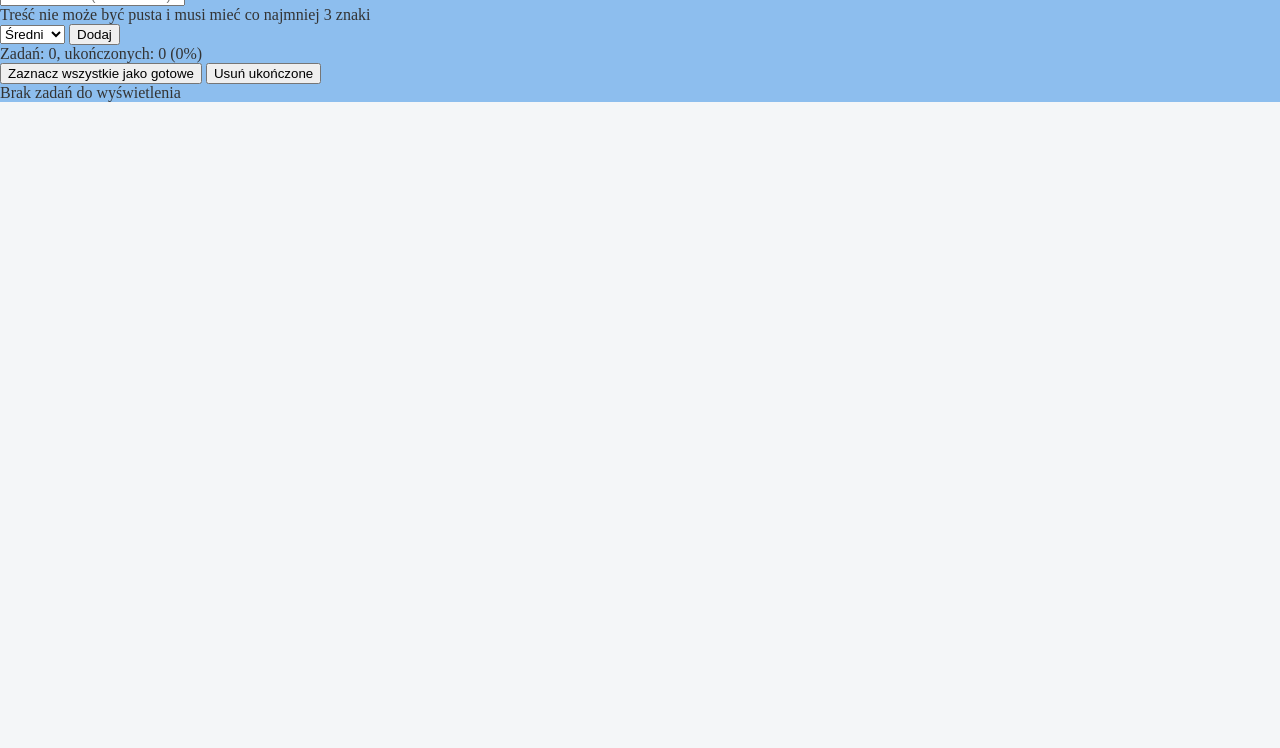
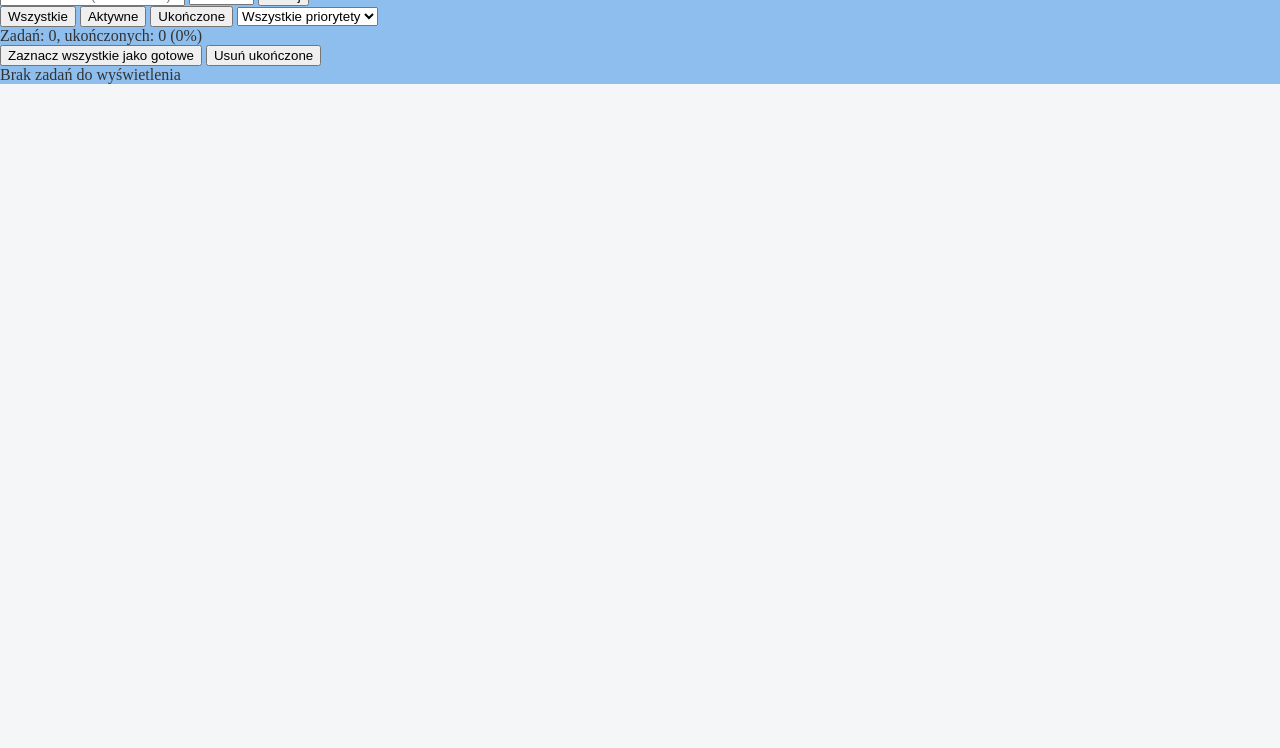
Before and after one commit to Dami97pl/KasztanProjekt, a plain HTML site: page index.html in a window 1280 px wide. Shown: the part 52-800 px from the top of the page. Drawn offline with nearby package versions, Linux system fonts and the light colour scheme.

Commit message:
Zamiana nazw z angielskich na polskie i dokończenie budowy struktury w html

```diff
--- a/index.html
+++ b/index.html
@@ -7,46 +7,50 @@
     <link rel="stylesheet" href="main.css">
     <script src="https://code.jquery.com/jquery-4.0.0.min.js" integrity="sha256-OaVG6prZf4v69dPg6PhVattBXkcOWQB62pdZ3ORyrao=" crossorigin="anonymous"></script>
     <script>
+        $(function(){
 
+        })
     </script>
 </head>
 <body>
-    <div class="container">
+    <div class="kontener">
         <header>
             <h1>Menedżer zadań (TO-DO)</h1>
         </header>
 
-        <div class="content">
-            <form class="task_form">
-                <input type="text" id="task_input" placeholder="Treść zadania (min. 3 znaki)">
-                <div id="error_text" class="error_text">Treść nie może być pusta i musi mieć co najmniej 3 znaki</div>
-                <select id="priority_select">
+        <div class="zawartosc">
+            <form class="formularz">
+                <input type="text" id="tresc" placeholder="Treść zadania (min. 3 znaki)">
+                <select id="priorytet">
                     <option value="niski">Niski</option>
                     <option value="sredni" selected>Średni</option>
                     <option value="wysoki">Wysoki</option>
                 </select>
-
                 <button type="submit">Dodaj</button>
             </form>
 
-            <!-- filtry dok -->
-            <div class="filters_bar">
-
+            <div class="filtry">
+                <button type="button" class="filtr_status wszystkie">Wszystkie</button>
+                <button type="button" class="filtr_status aktywne">Aktywne</button>
+                <button type="button" class="filtr_status ukonczone">Ukończone</button>
+                <select id="filtr_priorytet">
+                    <option value="wszystkie">Wszystkie priorytety</option>
+                    <option value="niski">Niski</option>
+                    <option value="sredni">Średni</option>
+                    <option value="wysoki">Wysoki</option>
+                </select>
             </div>
 
-            <!-- Licznik dok -->
-            <div class="stats_bar">
-                <div id="task_counter" class="task_counter">Zadań: 0, ukończonych: 0 (0%)</div>
-                <div class="buttons_t">
-                    <button type="button" id="mark_all_done">Zaznacz wszystkie jako gotowe</button>
-                    <button type="button" id="delete_completed">Usuń ukończone</button>
-                </div>
+            <div class="pasek">
+                <div id="licznik_zadan" class="licznik_zadan">Zadań: 0, ukończonych: 0 (0%)</div>
+                <button type="button" id="wszystkie_gotowe">Zaznacz wszystkie jako gotowe</button>
+                <button type="button" id="usun_ukonczone">Usuń ukończone</button>
             </div>
 
-            <ul id="task_list" class="task_list"></ul>
+            <ul id="lista" class="lista"></ul>
 
-            <div id="empty_message" class="empty_message">
-                Brak zadań do wyświetlenia
+            <div id="brak_zadan" class="brak_zadan">
+                <p>Brak zadań do wyświetlenia</p>
             </div>
         </div>
     </div>
--- a/main.css
+++ b/main.css
@@ -12,6 +12,18 @@ header{
     background-color: #2563eb;
 }
 
-.container{
+.kontener{
     background-color: #8dbeee;
 }
+
+.niski{
+    background-color: red;
+}
+
+.sredni{
+    background-color: yellow;
+}
+
+.wysoki{
+    background-color: lightgreen;
+}
```
